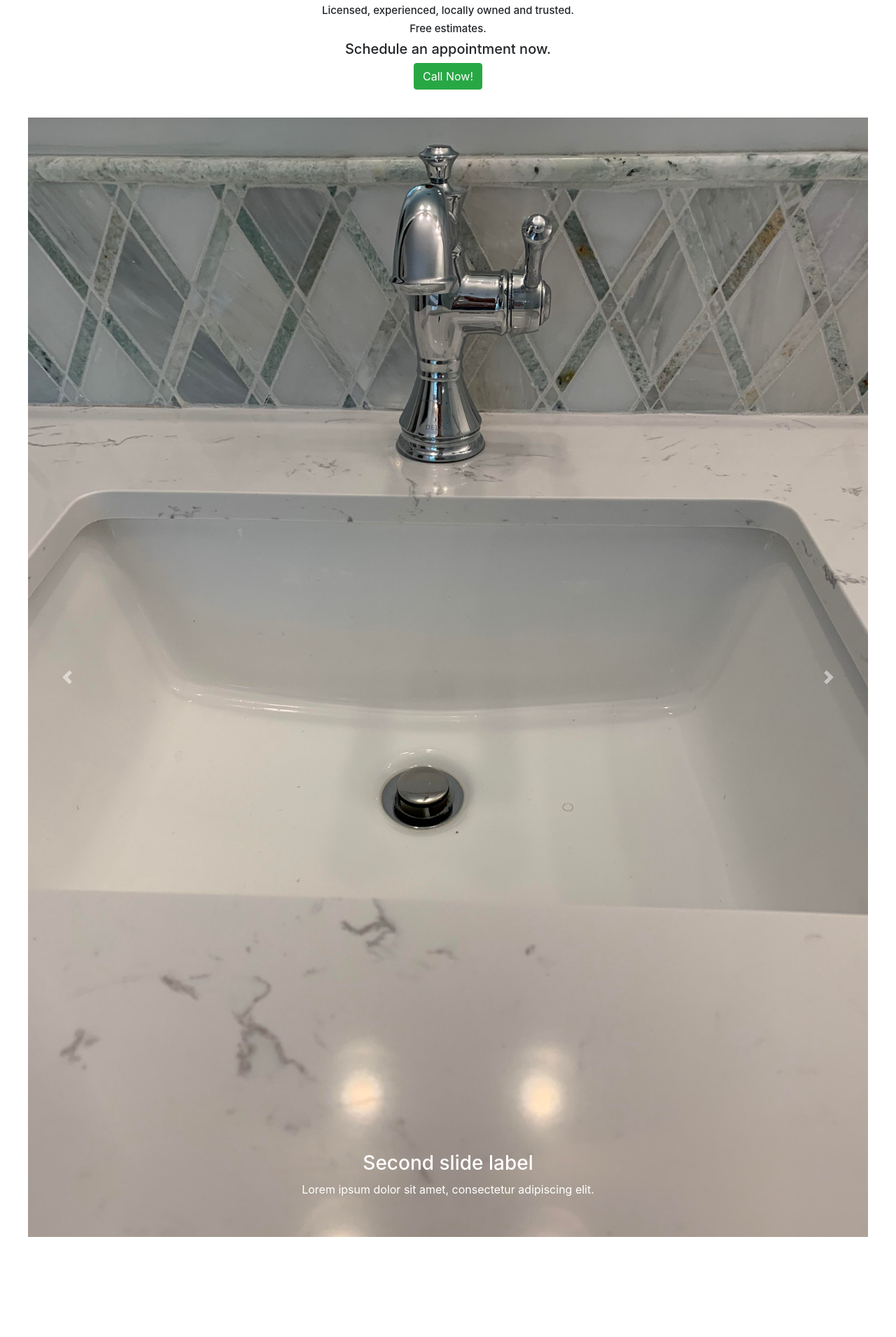
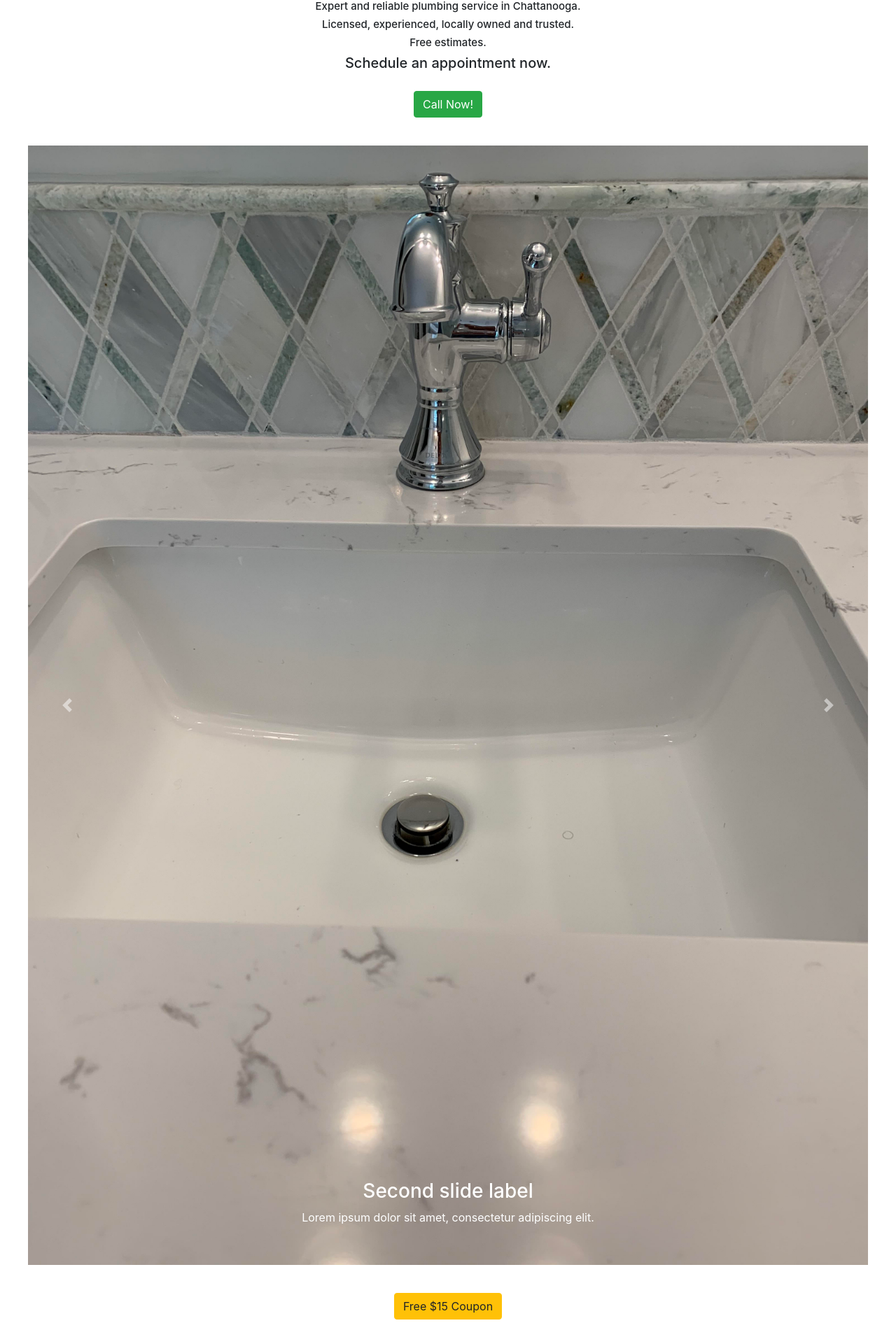
Before and after one commit to alehr45/true-plumb, a React (Create React App) app: page / in a window 1280 px wide. Shown: the part 169-2080 px from the top of the page at 70% size. Before the commit the page ends 1977 px from the top, so only its background shows below. Built offline with nearby package versions, Linux system fonts and the light colour scheme.

Commit message:
added pdf for coupon

```diff
--- a/src/components/Home.js
+++ b/src/components/Home.js
@@ -5,6 +5,7 @@ import pic1 from "../images/trueplumb-image1.jpeg";
 import pic2 from "../images/trueplumb-image2.jpeg";
 import pic3 from "../images/trueplumb-image3.jpeg";
 import pic4 from "../images/trueplumb-image4.jpeg";
+import coupon from "../images/coupon.pdf"
 
 function Home() {
   return (
@@ -20,8 +21,9 @@ function Home() {
         <h5 className="info1">Licensed, experienced, locally owned and trusted.</h5>
         <h5 className="info1">Free estimates.</h5>
         <h5 className="info3">Schedule an appointment now.</h5>
-        <Button variant="success">Call Now!</Button>{" "}
+        <Button className="callnow" variant="success">Call Now!</Button>{" "}
       </div>
+
       <Carousel className="carousel">
   <Carousel.Item>
     <img
@@ -72,7 +74,13 @@ function Home() {
   </Carousel.Item>
 </Carousel>
 
+<a href={coupon} target="_blank" rel="noreferrer">
+      <Button className="button3" variant="warning">
 
+
+            <span>Free $15 Coupon</span>
+            </Button>
+        </a>
 
       </div>
 
--- a/src/index.css
+++ b/src/index.css
@@ -13,6 +13,7 @@ code {
 }
 
 .call{
+  padding-top: 20px;
   font-weight: 800;
   font-size: 30px;
 }
@@ -24,3 +25,11 @@ code {
 .info1 {
   font-size: 15px;
 }
+
+.button3.btn.btn-warning{
+  margin-bottom: 30px;
+}
+
+.callnow.btn.btn-success {
+  margin-top: 20px;
+}
```
Also changed, not shown: 1 other file (tests, documents, lock files or other folders).
